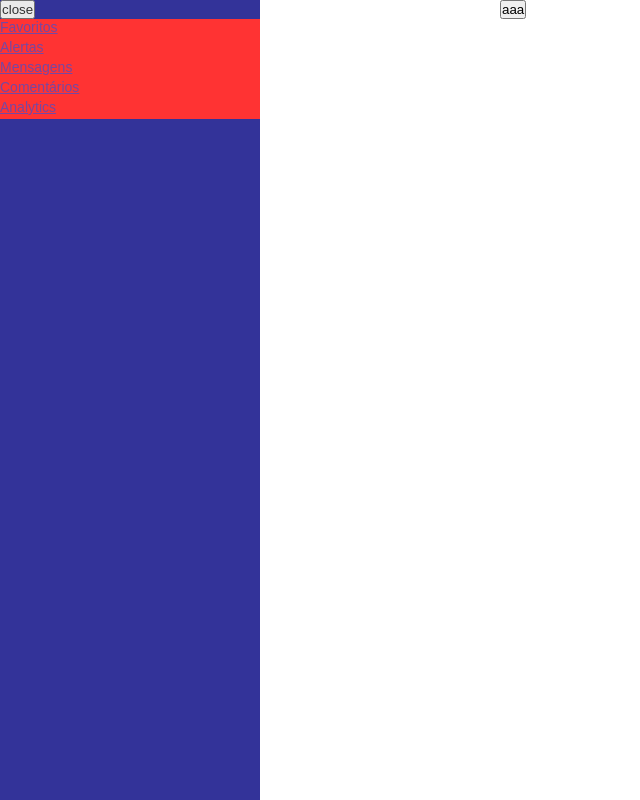
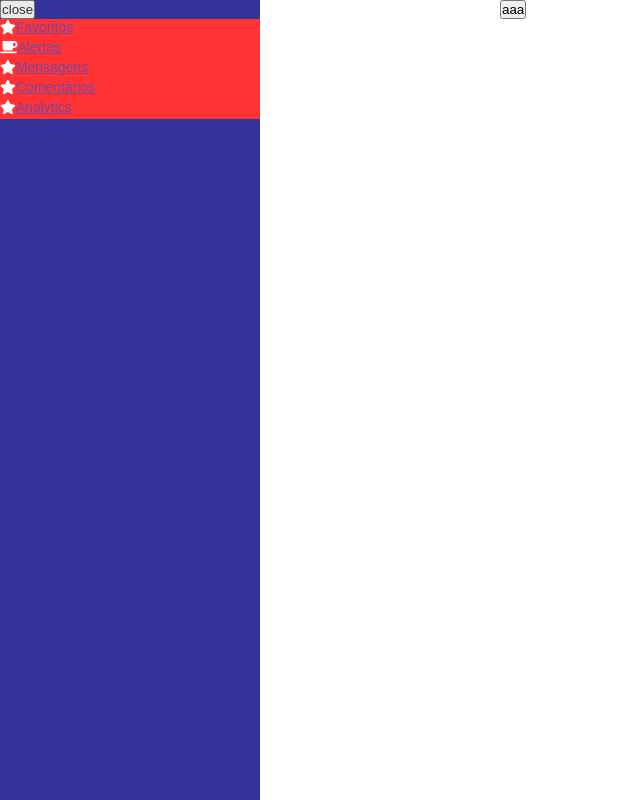
Before and after one commit to daniudo557/my-ecommerce-dashboard, a React (Create React App) app: page / in a window 1280 px wide. Shown: the whole page, without its empty margins (0-640 px from the left). Built offline with nearby package versions, Linux system fonts and the light colour scheme.

Commit message:
Add fontAwesome

```diff
--- a/package.json
+++ b/package.json
@@ -3,6 +3,9 @@
   "version": "0.1.0",
   "private": true,
   "dependencies": {
+    "@fortawesome/fontawesome-svg-core": "^1.2.28",
+    "@fortawesome/free-solid-svg-icons": "^5.13.0",
+    "@fortawesome/react-fontawesome": "^0.1.9",
     "@testing-library/jest-dom": "^4.2.4",
     "@testing-library/react": "^9.3.2",
     "@testing-library/user-event": "^7.1.2",
--- a/src/components/layout/index.js
+++ b/src/components/layout/index.js
@@ -1,6 +1,7 @@
 import React, { useState } from 'react'
 import Sidebar from '../sidebar'
-
+import { FontAwesomeIcon } from '@fortawesome/react-fontawesome'
+import { faCoffee, faStar } from '@fortawesome/free-solid-svg-icons'
 const Layout = ({ children }) => {
   const [sidebarOpen, setSidebarOpen] = useState(true)
 
@@ -9,15 +10,22 @@ const Layout = ({ children }) => {
       itemsArray.map((item, index) => {
         return (
           <div key={index} style={{ backgroundColor: 'red', height: 20, alignSelf: 'center' }}>
-            <a key='0' href=''><i className='fa fa-fw fa-star-o' />
-              <span>{item}</span>
+            <a key='0' href=''>
+              <FontAwesomeIcon color='#fff' icon={item.icon} />
+              <span>{item.text}</span>
             </a>
           </div>
         )
       }))
   }
   const sideBarMenu = () => {
-    const itemsArray = ['Favoritos', 'Alertas', 'Mensagens', 'Comentários', 'Analytics']
+    const itemsArray = [
+      { text: 'Favoritos', icon: faStar },
+      { text: 'Alertas', icon: faCoffee },
+      { text: 'Mensagens', icon: faStar },
+      { text: 'Comentários', icon: faStar },
+      { text: 'Analytics', icon: faStar }
+    ]
 
     return (
       <Sidebar
```
Also changed, not shown: 1 other file (tests, documents, lock files or other folders).
